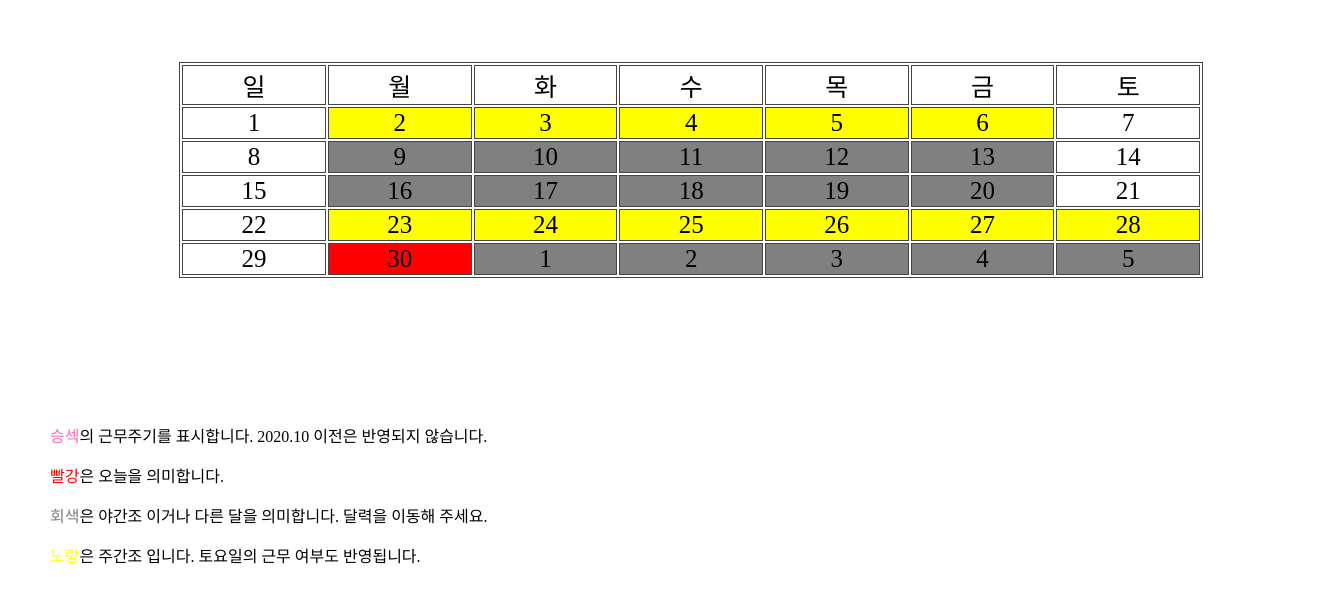
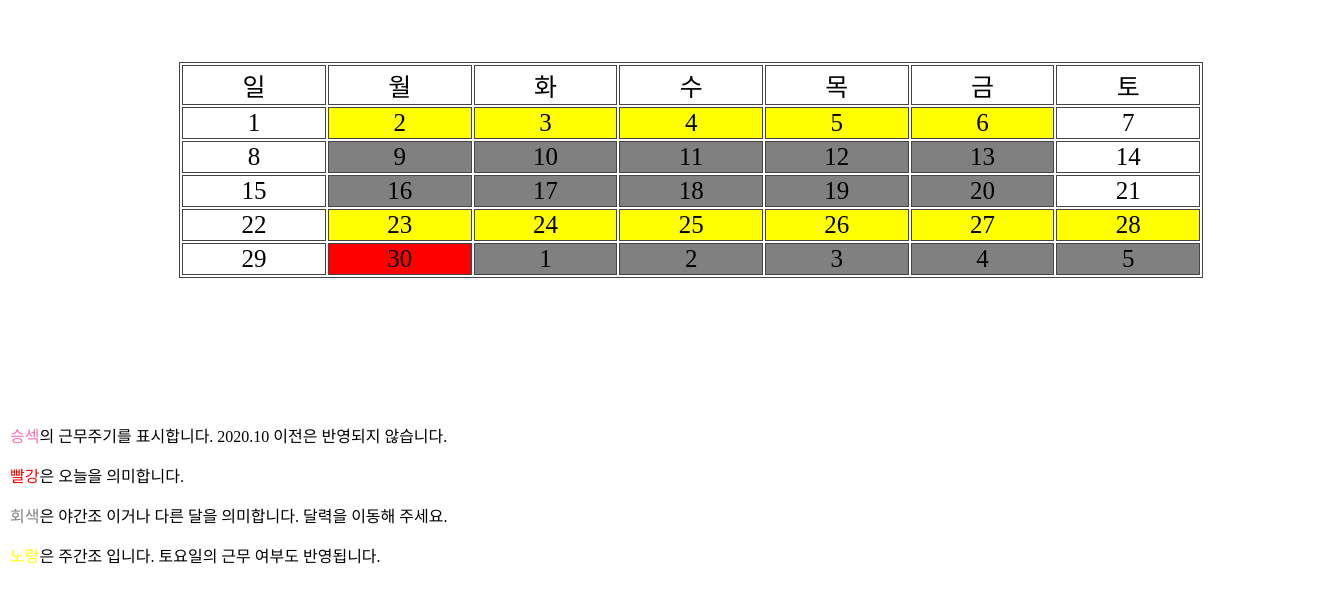
Before and after one commit to choman88/wowman.github.io, a plain HTML site: page index.html in a window 1280 px wide. Shown: the part 93-696 px from the top of the page, 1330 px wide, since content can reach past the window. Drawn offline with nearby package versions, Linux system fonts and the light colour scheme.

Commit message:
Update index.html

```diff
--- a/index.html
+++ b/index.html
@@ -296,7 +296,7 @@ $(document).ready(function() {
 			</tbody>
 		</table>
 	</div>
-	<div style="width: 100%;top: 500px;position: absolute;left: 50px;">
+	<div style="width: 100%;top: 500px;position: absolute;left: 10px;">
 		<p><font style='color:hotpink'>승섹</font>의 근무주기를 표시합니다. 2020.10 이전은 반영되지 않습니다.</p>
 		<p><font style='color:red'>빨강</font>은 오늘을 의미합니다.</p>
 		<p><font style='color:grey'>회색</font>은 야간조 이거나 다른 달을 의미합니다. 달력을 이동해 주세요.</p>
```
